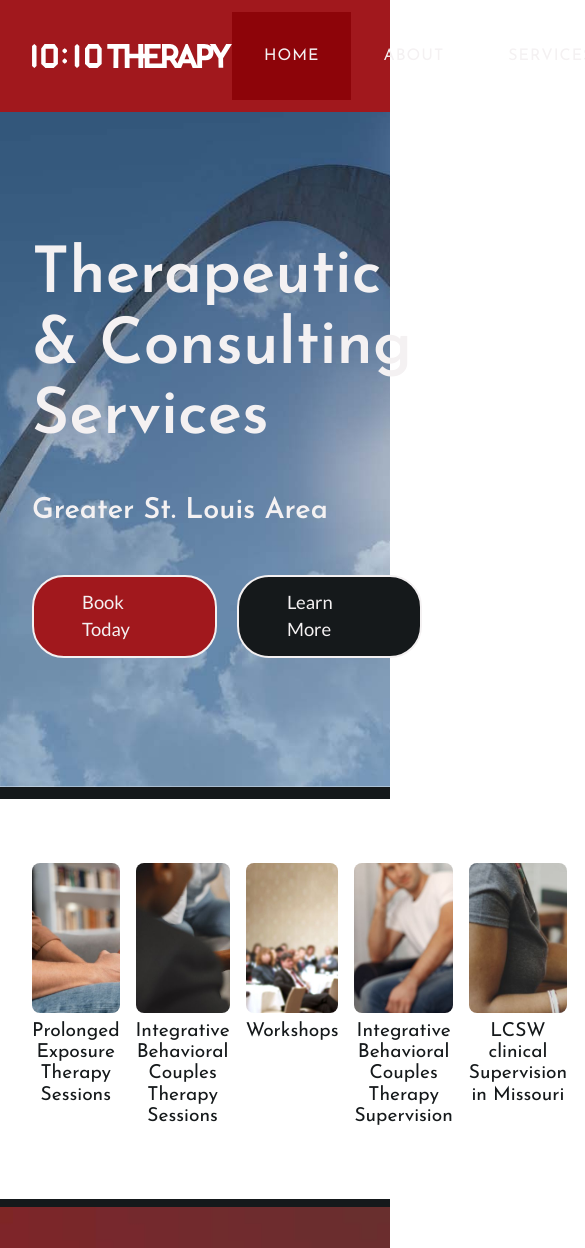
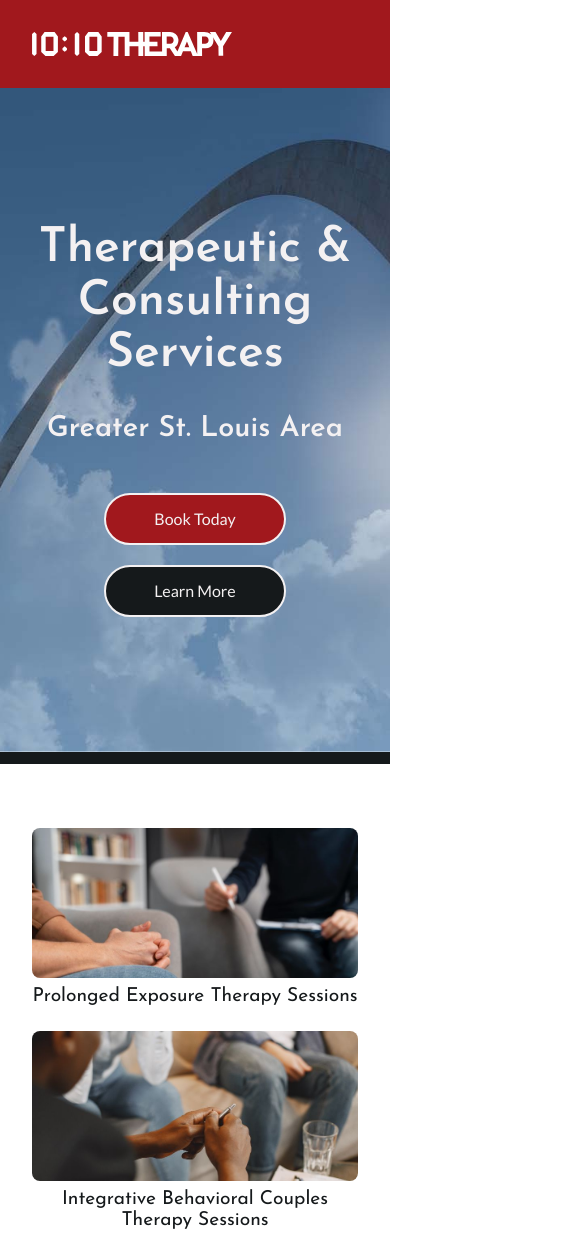
Before and after one commit to moitorrijos/tententherapy-eleventy, an Eleventy site: page index.html in a window 390 px wide. Shown: the top 1248 px of the page, 585 px wide, since content can reach past the window. Built offline with nearby package versions, Linux system fonts and the light colour scheme; Eleventy itself is replaced by a stand-in of ours; files that its build step writes are made by us from their sources; a script that the page names is missing.

Commit message:
Improves responsive for home page.

```diff
--- a/css/style.css
+++ b/css/style.css
@@ -8,6 +8,10 @@
   --medium-gray: #BFBFBF;
   --header-font-family: 'Josefin Sans', sans-serif;
   --body-font-family: 'Lato', sans-serif;
+}
+
+* {
+  box-sizing: border-box;
 }
 
 body {
@@ -58,7 +62,7 @@
 .logo img {
   width: 200px;
   height: auto;
-  padding: 1rem 0;
+  padding: 2rem 0;
 }
 
 ul.mainmenu {
@@ -70,6 +74,12 @@
   font-family: var(--header-font-family);
   text-transform: uppercase;
   letter-spacing: 1px;
+}
+
+@media screen and (max-width: 850px) {
+  ul.mainmenu {
+    display: none;
+  }
 }
 
 ul.mainmenu li a {
@@ -110,7 +120,7 @@
 }
 
 .main-hero h1 {
-  font-size: 4rem;
+  font-size: clamp(3rem, 4vw, 4rem);
 }
 
 .about-hero {
@@ -145,9 +155,24 @@
   margin-bottom: 3rem;
 }
 
+.hide-on-desktop {
+  display: none;
+}
+
 .buttons {
   display: flex;
+  flex-wrap: wrap;
   gap: 20px;
+}
+
+@media screen and (max-width: 445px) {
+  .hero-content {
+    text-align: center;
+  }
+  .buttons {
+    flex-direction: column;
+    align-items: center;
+  }
 }
 
 a.primary-button, a.secondary-button {
@@ -155,9 +180,10 @@
   padding: 0.75rem 3rem;
   border-radius: 2rem;
   text-decoration: none;
-  font-size: 1.15rem;
   color: var(--light-gray);
   border: 2px solid var(--light-gray);
+  white-space: nowrap;
+  font-size: clamp(1rem, 2vw, 1.2rem);
 }
 
 a.primary-button {
@@ -185,6 +211,7 @@
 }
 
 .service {
+  width: 100%;
   display: grid;
   grid-template-rows: 150px 1fr;
 }
@@ -205,6 +232,31 @@
   font-weight: 400;
   text-align: center;
   margin: 0.5rem 0;
+}
+
+
+@media screen and (max-width: 1250px) {
+  .home-services {
+    grid-template-columns: repeat(3, 1fr);
+  }
+  .service-image img {
+    width: 100%;
+    height: auto;
+    object-fit: cover;
+    object-position: center top;
+  }
+}
+
+@media screen and (max-width: 780px) {
+  .home-services {
+    grid-template-columns: repeat(2, 1fr);
+  }
+}
+
+@media screen and (max-width: 445px) {
+  .home-services {
+    grid-template-columns: 1fr;
+  }
 }
 
 .footer-banner {
@@ -249,6 +301,18 @@
   gap: 1rem;
   padding-top: 4rem;
   padding-bottom: 4rem;
+}
+
+@media screen and (max-width: 1035px) {
+  .inner-footer {
+    grid-template-columns: 1fr 1fr;
+  }
+}
+
+@media screen and (max-width: 505px) {
+  .inner-footer {
+    grid-template-columns: 1fr;
+  }
 }
 
 .footer-about p {
```
Also changed, not shown: 1 other file.
